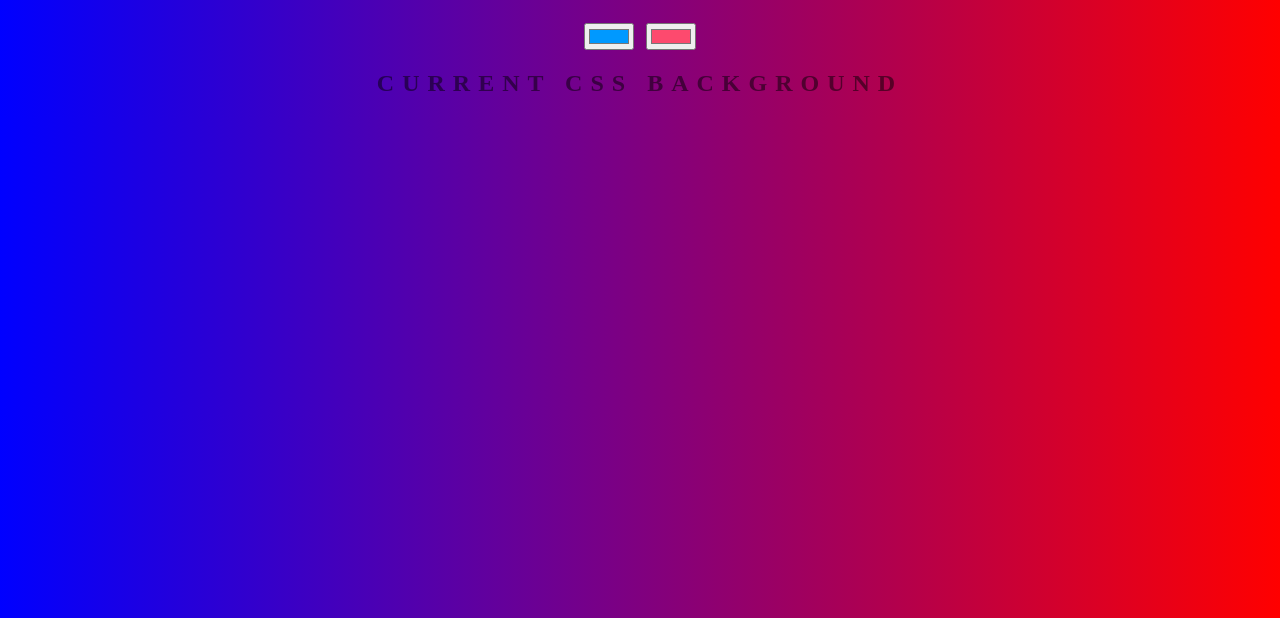
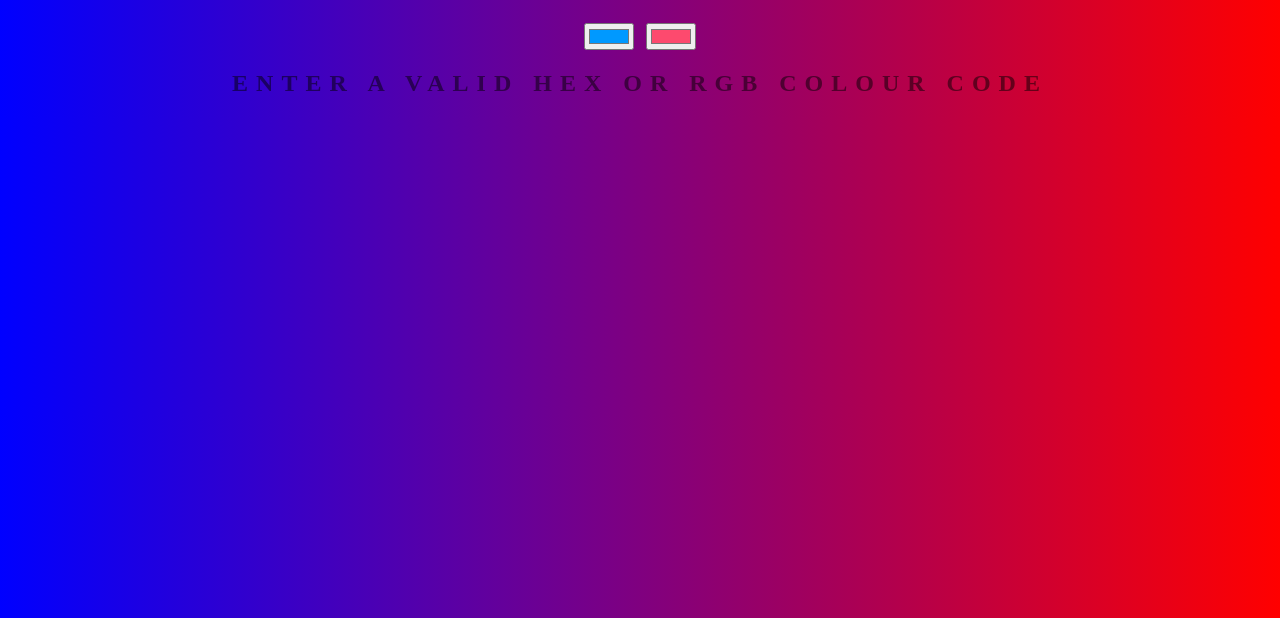
Before and after one commit to Natruwanni/background-gen, a plain HTML site: page index.html in a window 1280 px wide. Shown: the part 182-800 px from the top of the page. Drawn offline with Linux system fonts and the light colour scheme.

Commit message:
Changed h2

```diff
--- a/index.html
+++ b/index.html
@@ -8,7 +8,7 @@
 	<h1>Background Generator</h1>
 	<input class="color1" type="color" name="color1" value="#0099ff">
 	<input class="color2" type="color" name="color2" value="#fd4a6e">
-	<h2>Current CSS Background</h2>
+	<h2>Enter a valid Hex or RGB colour code</h2>
 	<h3></h3>
 	<script type="text/javascript" src="script.js"></script>
 </body>
```
